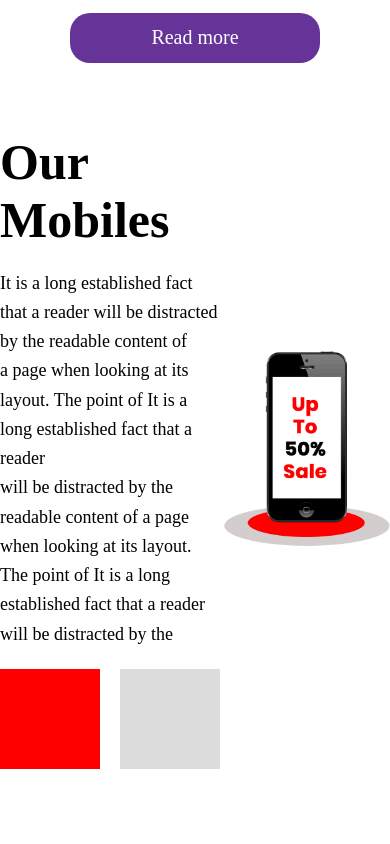
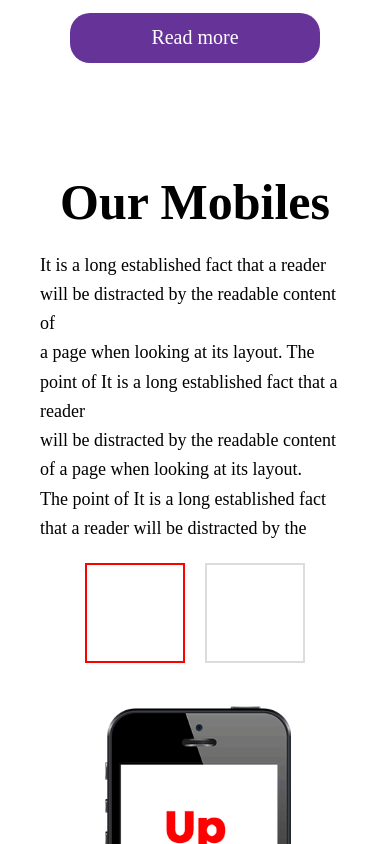
Before and after one commit to MahsumaRezai/Online-Shop-Computer, a React (Create React App) app: page / in a window 390 px wide. Shown: the part 4720-5564 px from the top of the page. Before the commit the page ends 5489 px from the top, so only its background shows below. Built offline with nearby package versions, Linux system fonts and the light colour scheme.

Commit message:
add cart

```diff
--- a/src/Componets/AboutMobile/AboutMob.module.css
+++ b/src/Componets/AboutMobile/AboutMob.module.css
@@ -4,13 +4,26 @@
     justify-content: center;
     align-items: center;
 }
-
+@media screen and (max-width:1024px){
+    .about {
+        flex-direction: column
+    }
+}
 .text {
     display: flex;
     flex-direction: column;
     justify-content: flex-start;
     align-items: flex-start;
-    gap: 20px
+    gap: 20px;
+    padding: 30px
+}
+@media screen and (max-width:1024px){
+    .text {
+        flex-direction: column;
+        justify-content: center;
+        align-items: center;
+        padding: 40px
+    }
 }
 .title  {
     font-size: 50px;
@@ -27,15 +40,21 @@
     height: auto;
 }
 .cartOne {
-    background: red;
     width: 100px;
     height: 100px;
+    border:  2px solid red;
 }
 .cartTwo {
-    background: gainsboro;
+    border:  2px solid gainsboro;
     width: 100px;
     height: 100px;
 
+}
+.cartOne:hover{
+    background: rebeccapurple
+}
+.cartTwo:hover{
+    background: red
 }
 .warp {
     display: flex;
```
